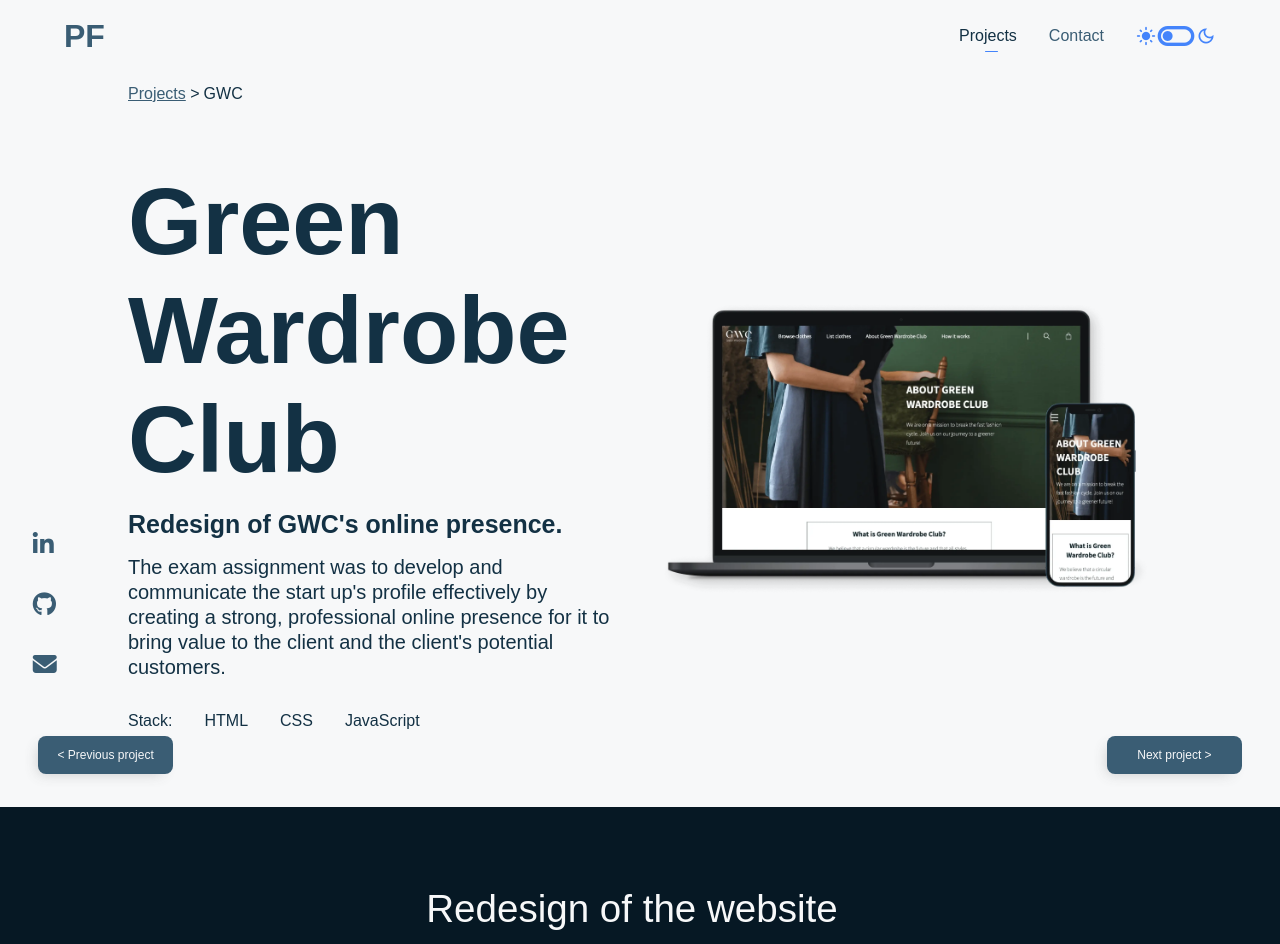
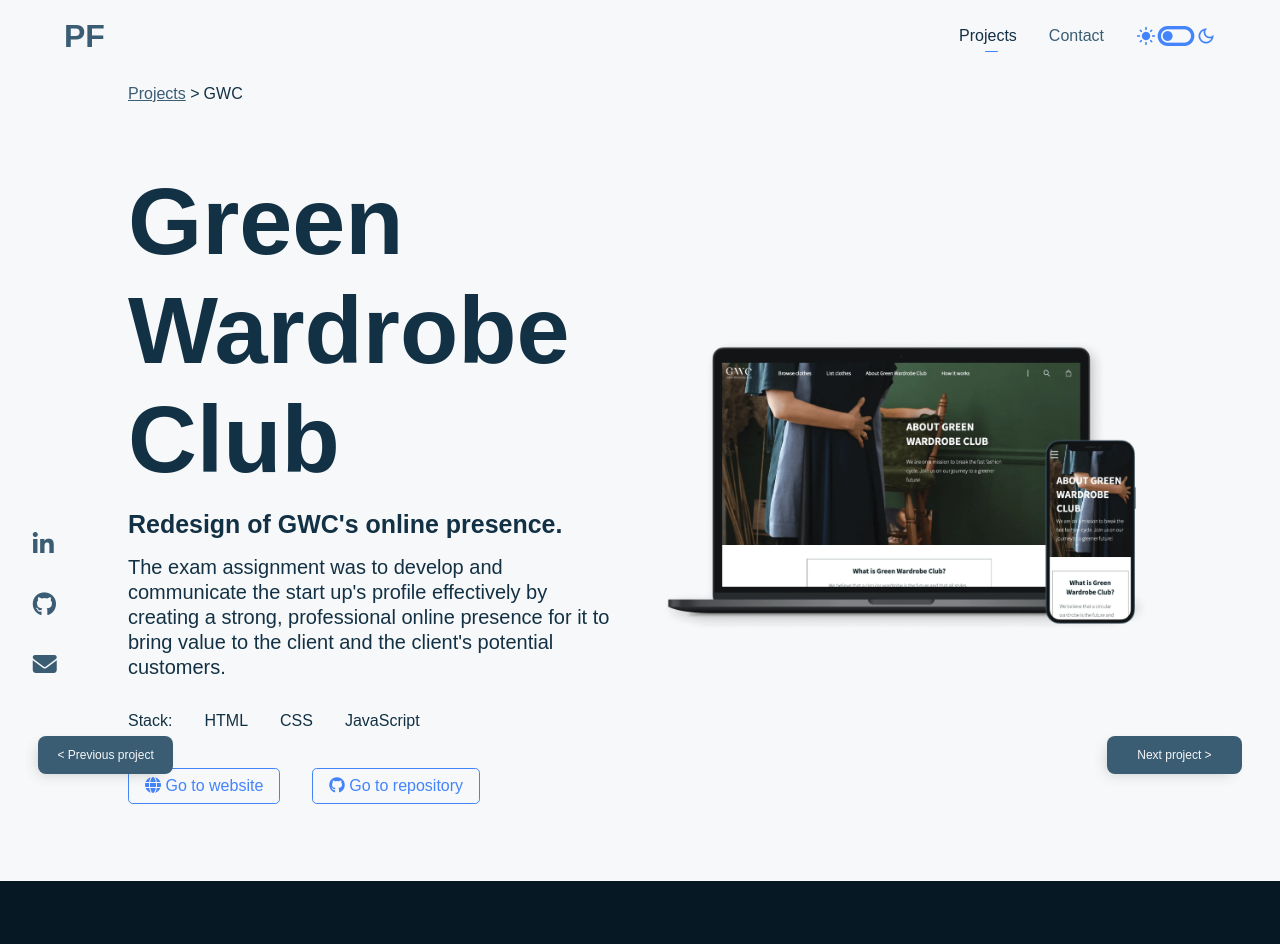
Before and after one commit to paulafiaschi/internship-portfolio, a website built with Vite: page gwc.html in a window 1280 px wide. Shown: the top 944 px of the page. Built offline with nearby package versions, Linux system fonts and the light colour scheme; a script that the page names is missing.

Commit message:
gwc buttons

```diff
--- a/gwc.html
+++ b/gwc.html
@@ -66,6 +66,13 @@
           <li>CSS</li>
           <li>JavaScript</li>
         </ul>
+
+        <div class="flex">
+          <a href="https://paulafiaschi.github.io/gwcExam/" target="_blank" class="sec-button mob-none"><i
+              class="fa-solid fa-globe"></i> Go to website</a>
+          <a href="https://github.com/paulafiaschi/gwcExam" target="_blank" class="sec-button mob-none"><i
+              class="fa-brands fa-github"></i> Go to repository</a>
+        </div>
 
       </div>
       <img src="/img/gwc-mockup.webp" alt="Three piled up mockups of the project 'Fonts and UI Design'">
@@ -153,7 +160,7 @@
     </div>
   </section>
 
-  <section class="buttons-section">
+  <section class="black-bg">
     <h3>Lenders and Borrowers</h3>
     <p>We also created some custommed information to make it more clear for both types of end users (lenders and
       borrowers). In this case we used JavaScript to create an event listener on click to show the relevant
@@ -162,13 +169,9 @@
       <img src="/img/gwc-lenders.webp" alt="Steps on the GWC website for lenders">
       <img src="/img/gwc-borrowers.webp" alt="Steps on the GWC website for borrowers">
     </div>
+  </section>
 
 
-    <a href="https://paulafiaschi.github.io/gwcExam/" target="_blank" class="sec-button mob-none">See live
-      website</a>
-
-
-  </section>
 
 
   <footer>
--- a/sass/style.scss
+++ b/sass/style.scss
@@ -475,6 +475,13 @@
   margin-top: 2rem;
 }
 
+.flex {
+  display: flex;
+  justify-content: flex-start;
+  align-items: center;
+  gap: 2rem;
+}
+
 .prev-proj {
   position: fixed;
   z-index: 1;
```
